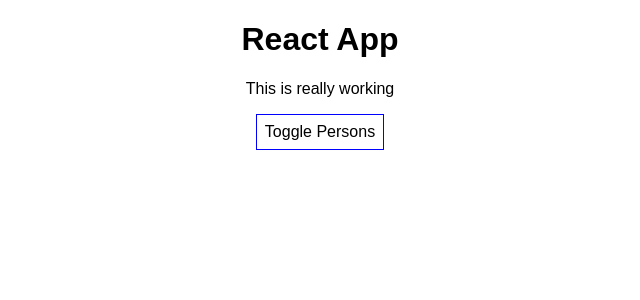
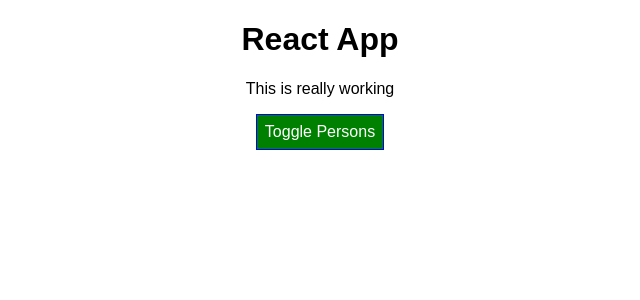
Before and after one commit to lraveli/my-react-app, a React (Create React App) app: page / in a window 1280 px wide. Shown: the top 300 px of the page, without its empty margins (320-960 px from the left). Built offline with nearby package versions, Linux system fonts and the light colour scheme.

Commit message:
Module 66

```diff
--- a/package.json
+++ b/package.json
@@ -3,6 +3,7 @@
   "version": "0.1.0",
   "private": true,
   "dependencies": {
+    "radium": "^0.24.1",
     "react": "^16.4.2",
     "react-dom": "^16.4.2",
     "react-scripts": "1.1.4"
--- a/src/App.css
+++ b/src/App.css
@@ -1,3 +1,11 @@
 .App {
   text-align: center;
 }
+
+.red {
+  color: red;
+}
+
+.bold{
+  font-weight: bold;
+}
--- a/src/App.js
+++ b/src/App.js
@@ -42,7 +42,8 @@ class App extends Component {
 
   render() {
     const style = {
-      backgroundColor: 'white',
+      backgroundColor: 'green',
+      color: 'white',
       font: 'inherit',
       border: '1px solid blue',
       padding: '8px',
@@ -64,12 +65,22 @@ class App extends Component {
             })}
           </div>
       );
+
+      style.backgroundColor = 'red';
+    }
+
+    let classes = [];
+    if(this.state.persons.length <= 2) {
+      classes.push('red');
+    }
+    if(this.state.persons.length <= 1) {
+      classes.push('bold');
     }
 
     return (
         <div className="App">
         <h1>React App</h1>
-      <p>This is really working</p>
+        <p className={classes.join(' ')}>This is really working</p>
         <button
           style={style}
           onClick={this.togglePersonsHandler}>Toggle Persons</button>
```
Also changed, not shown: 1 other file (tests, documents, lock files or other folders). Lines whose indentation alone changed are shown as unchanged.
